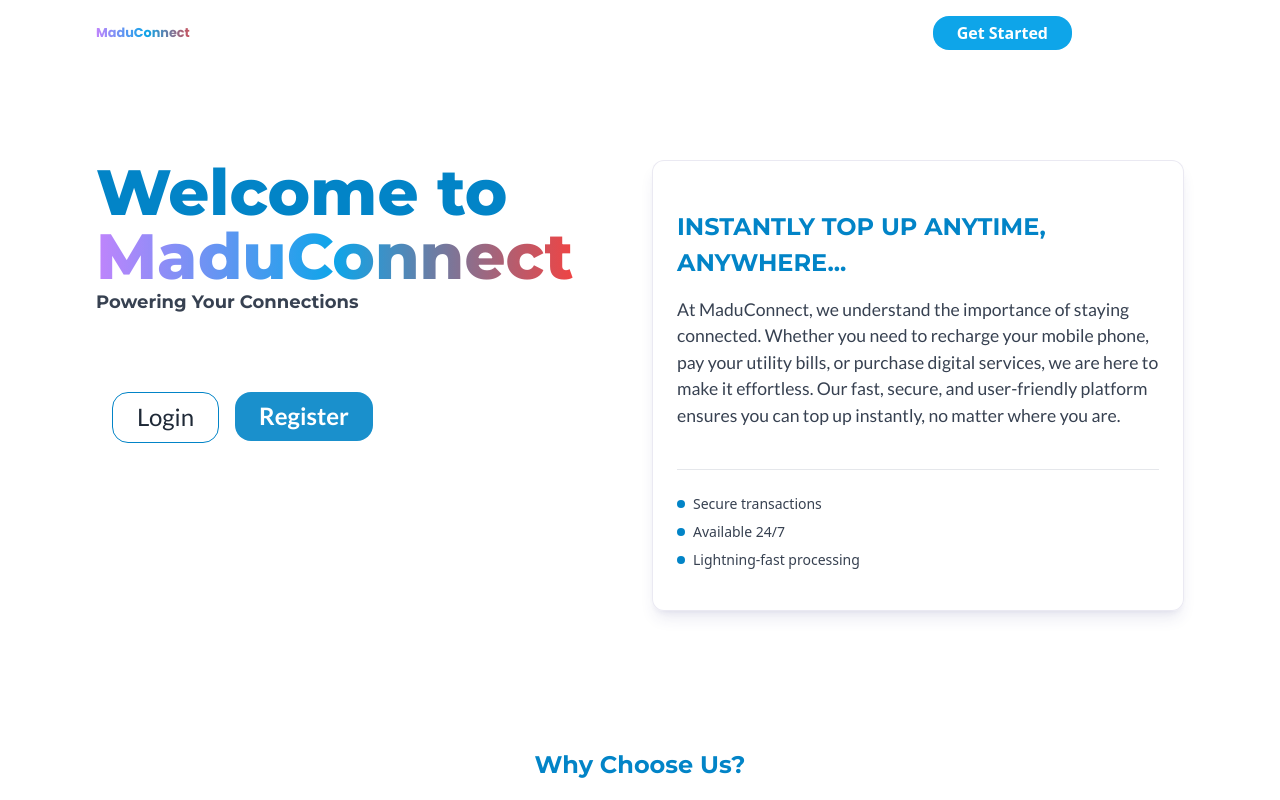
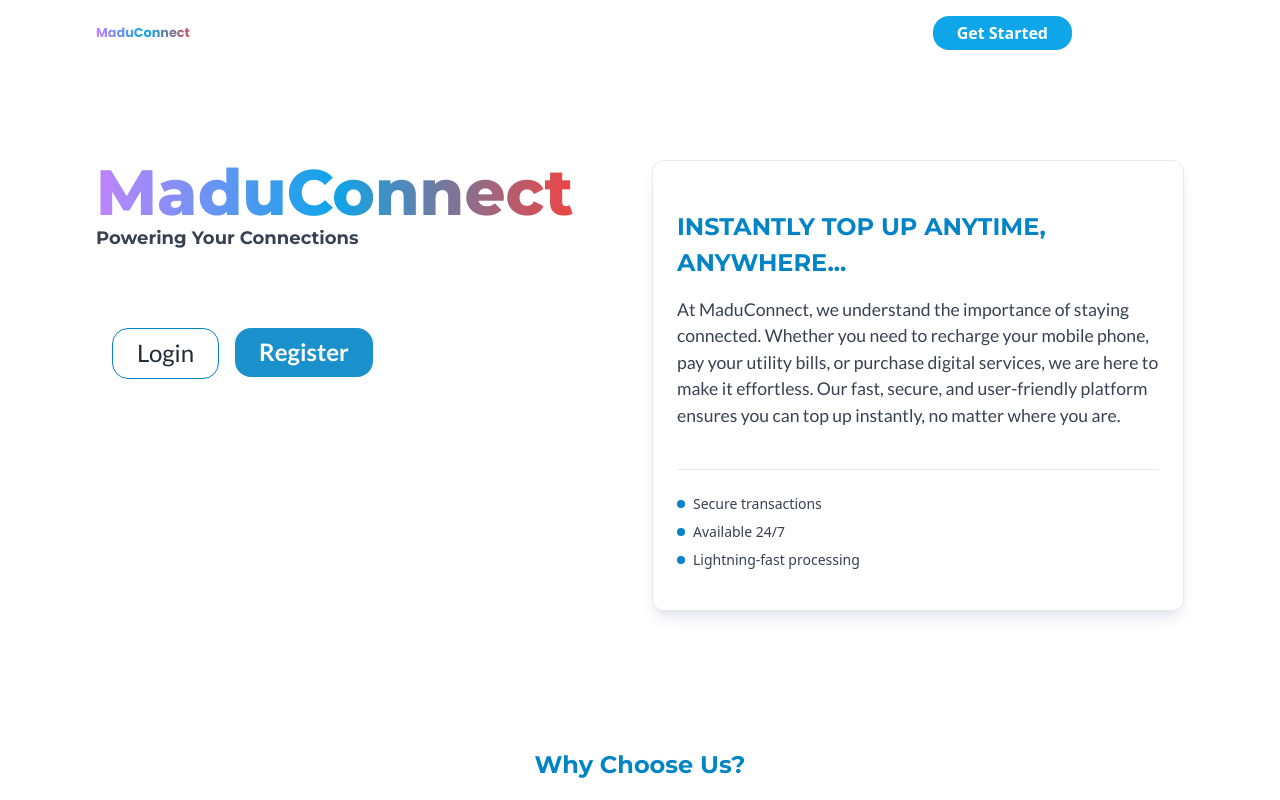
Before and after one commit to kelvinjones1234/vtu-frontend, a React (Vite) app in the folder frontend/: page / in a window 1280 px wide. Shown: the top 800 px of the page. Built offline with nearby package versions, Linux system fonts and the light colour scheme; no server answers.

Commit message:
ready for deployment

```diff
--- a/frontend/src/components/HomeHero.jsx
+++ b/frontend/src/components/HomeHero.jsx
@@ -21,7 +21,7 @@ const HomeHero = () => {
             >
               <div className="font-bold font-heading_two">
                 <h1 className="text-[2.8rem] sm:text-5xl md:text-[4rem] xl:text-[5rem] lg:text-[4rem] font-extrabold text-sky-600 dark:text-white font-heading_two leading-tight">
-                  Welcome to{" "}
+                  {/* Welcome to{" "} */}
                   <span className="bg-gradient-to-r from-purple-400 via-sky-500 to-red-500 text-transparent bg-clip-text">
                     MaduConnect
                   </span>
```
